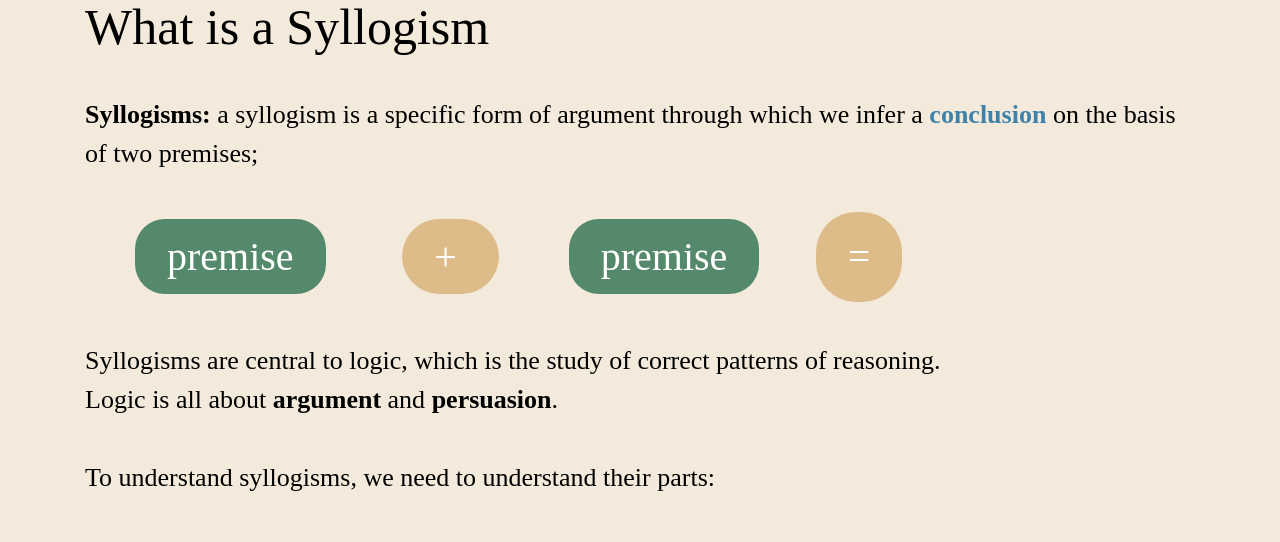
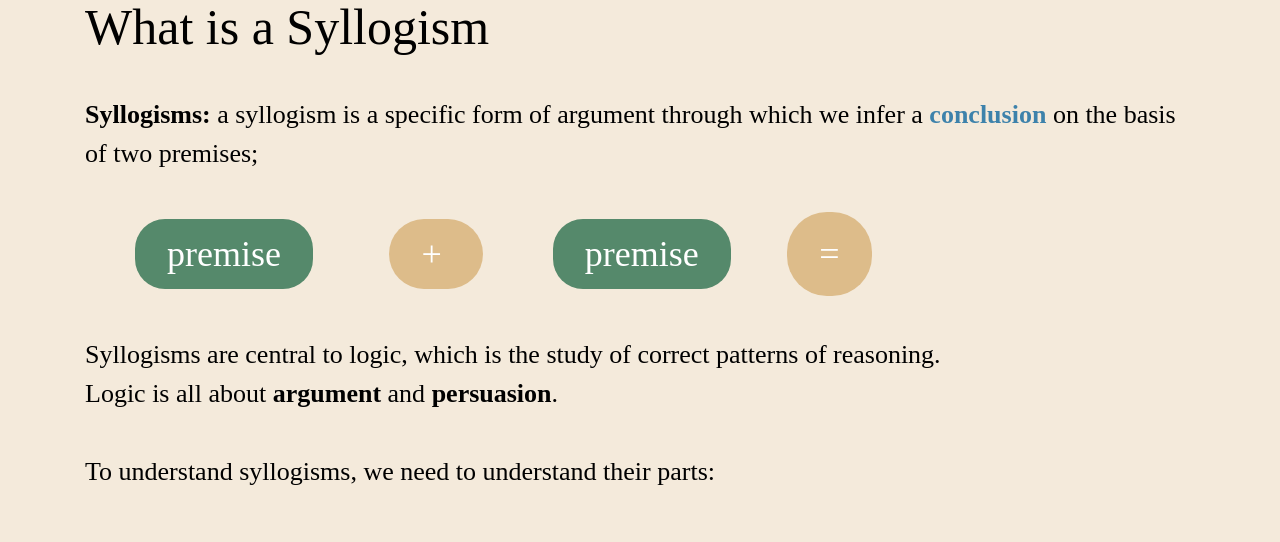
Before and after one commit to gruiiiw/ui_design_syllogism, a Flask app: page /learn/1 in a window 1280 px wide. Shown: the part 127-669 px from the top of the page. Run offline with Flask 3, Linux system fonts and the light colour scheme; some libraries are stand-ins or nearby versions.

Commit message:
some graphic stuff

```diff
--- a/static/main.css
+++ b/static/main.css
@@ -49,7 +49,7 @@
     color: white;
     padding: 15px 32px;
     margin: 50px;
-    font-size: 40px;
+    font-size: 36px;
 
 }
 
@@ -60,7 +60,7 @@
     color: white;
     padding: 15px 32px;
     margin: 20px;
-    font-size: 40px;
+    font-size: 36px;
 
 }
 
@@ -70,11 +70,14 @@
     border-radius: 40px;
     color: white;
     padding: 15px 32px;
-    font-size: 40px;
+    font-size: 36px;
+    outline: none;
+
 }
 
 #equalsButton:hover {
-    background-color: #f2d3a5
+    background-color: #f2d3a5;
+    cursor: pointer;
 }
 
 .subject{
@@ -107,6 +110,7 @@
     border-radius: 30px;
     color: white;
     padding: 15px 32px;
+    font-size: 36px;
 }
 
 #showMoreButton{
@@ -392,6 +396,11 @@
     cursor: pointer;
 }
 
+.quiz-style-3 .item:hover {
+    background-color: #a06443;
+}
+
+
 #quizContainer.quiz-style-4 {
     display: flex;
     flex-direction: column;
```
Also changed, not shown: static/images/progress_bar/progress_bar_quiz5.png (added).
